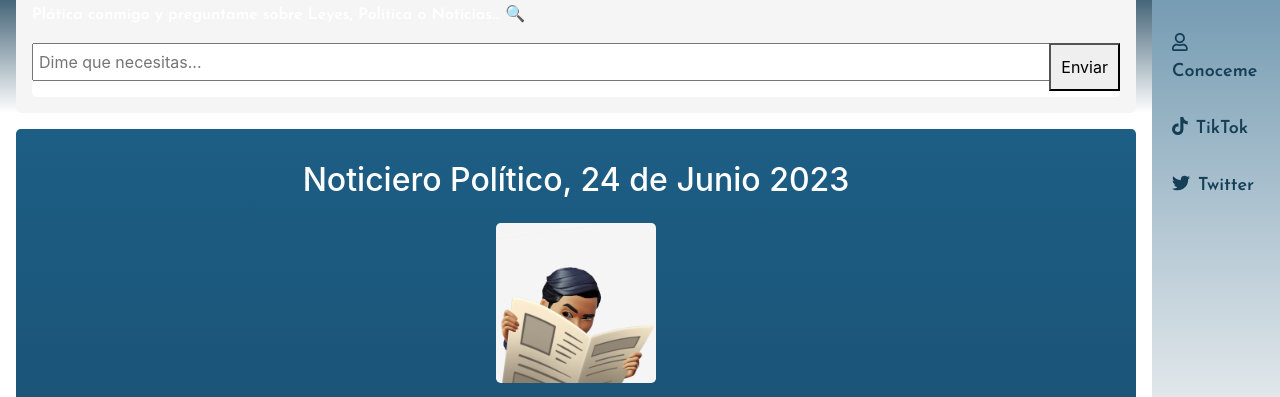
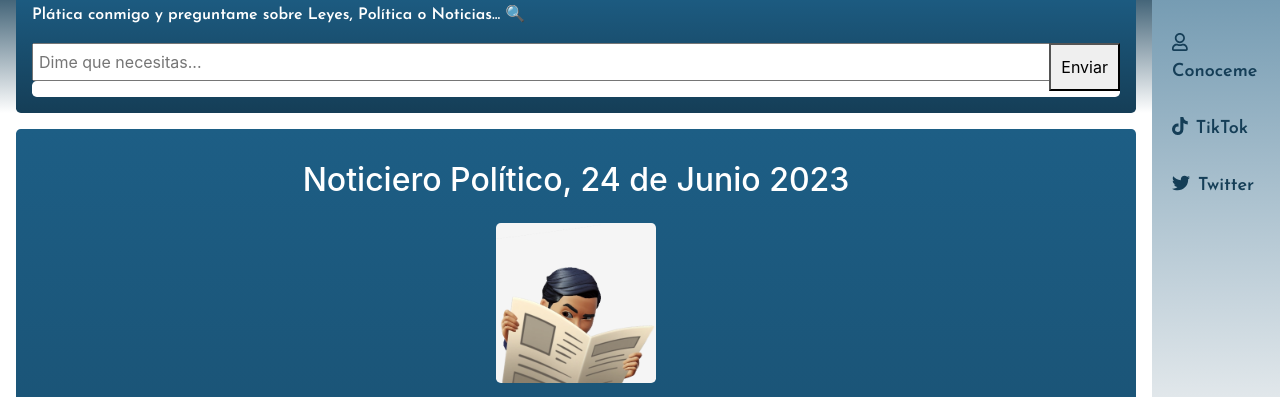
Before and after one commit to HUMANSYSTEM-HUB/Politico_Int, a plain HTML site: page index.html in a window 1280 px wide. Shown: the part 329-726 px from the top of the page. Drawn offline with nearby package versions, Linux system fonts and the light colour scheme; some packages are replaced by stand-ins of ours; a script that the page names is missing.

Commit message:
Actualizar index.html

```diff
--- a/index.html
+++ b/index.html
@@ -170,7 +170,7 @@ btnDonar.addEventListener("click", function() {
 
 
 <div id="nuevo_div" class="text-center pl-3 pt-3 pr-3" style="background: linear-gradient(to bottom,  #153e57, white )">
-     <div class="pl-3 pr-3 pt-3 pb-3 text-white rounded-lg" style="background-color:whitesmoke">
+     <div class="text-white pl-3 pr-3 pt-3 pb-3 rounded-lg" style="background: linear-gradient(to bottom,  #1d5e85 ,  #153e57 )">
          <p class="text-white" style="text-align: justify; color: #153e57">Plática conmigo y preguntame sobre Leyes, Política o Noticias... 🔍<br></p>
 <div style="position:relative;">
                  <input type="text" id="pregunta_input" style="width: 100%; padding: 5px;" placeholder="Dime que necesitas...">
```
